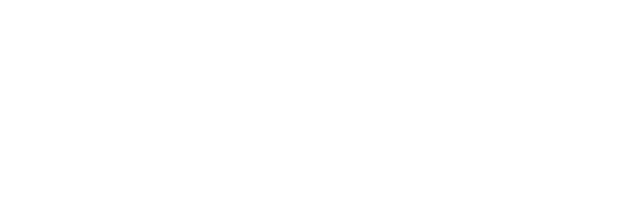
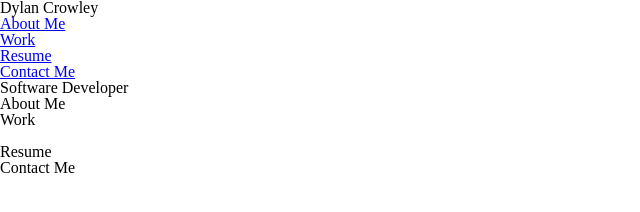
Before and after one commit to dcrowdev/challenge02-Portfolio, a plain HTML site: page index.html in a window 1280 px wide. Shown: the whole page, without its empty margins (0-640 px from the left). Drawn offline with Linux system fonts and the light colour scheme.

Commit message:
filled out more HTML, pre CSS

```diff
--- a/index.html
+++ b/index.html
@@ -12,15 +12,44 @@
 <body>
 <!--top header section containing nav links-->
     <header>
+        <h1>Dylan Crowley</h1>
+        <!--page navigation/links-->
+          <nav>
+            <ul>
+              <li><a href="about-me">About Me</a></li>
+              <li><a href="work">Work</a></li>
+              <li><a href="resume">Resume</a></li>
+              <li><a href="#contact">Contact Me</a></li>
+            </ul>
+          </nav>
     </header>
 <!--sub header section containing subtitle-->
     <section>
+        <h2>Software Developer</h2>
     </section>
 <!--main content including about me, work, resume -->
     <main>
+      <section id="about-me">
+        <h2>About Me</h2>
+            <p></p>
+      </section>
+      <section id="work">
+        <h2>Work</h2>
+          <section class="projects">
+            <img>
+            <img>
+            <img>
+            <img>
+            <img>
+          </section>
+      </section>
+      <section id="resume">
+        <h2>Resume</h2>
+      </section>
     </main>
 <!--footer section containing contact info-->
     <footer>
+      <h2 id="contact">Contact Me</h2>
     </footer>
 
 </body>
```
